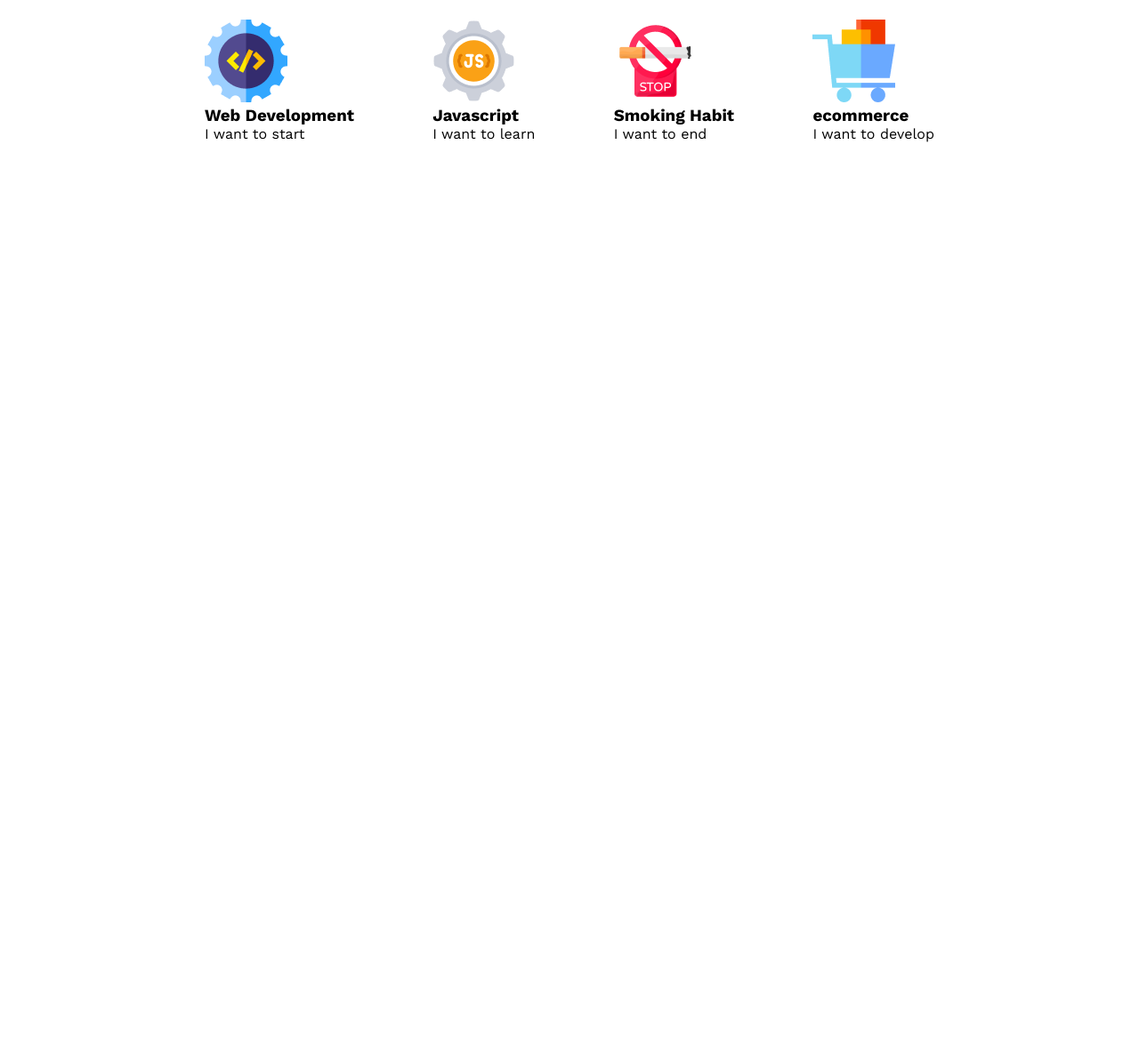
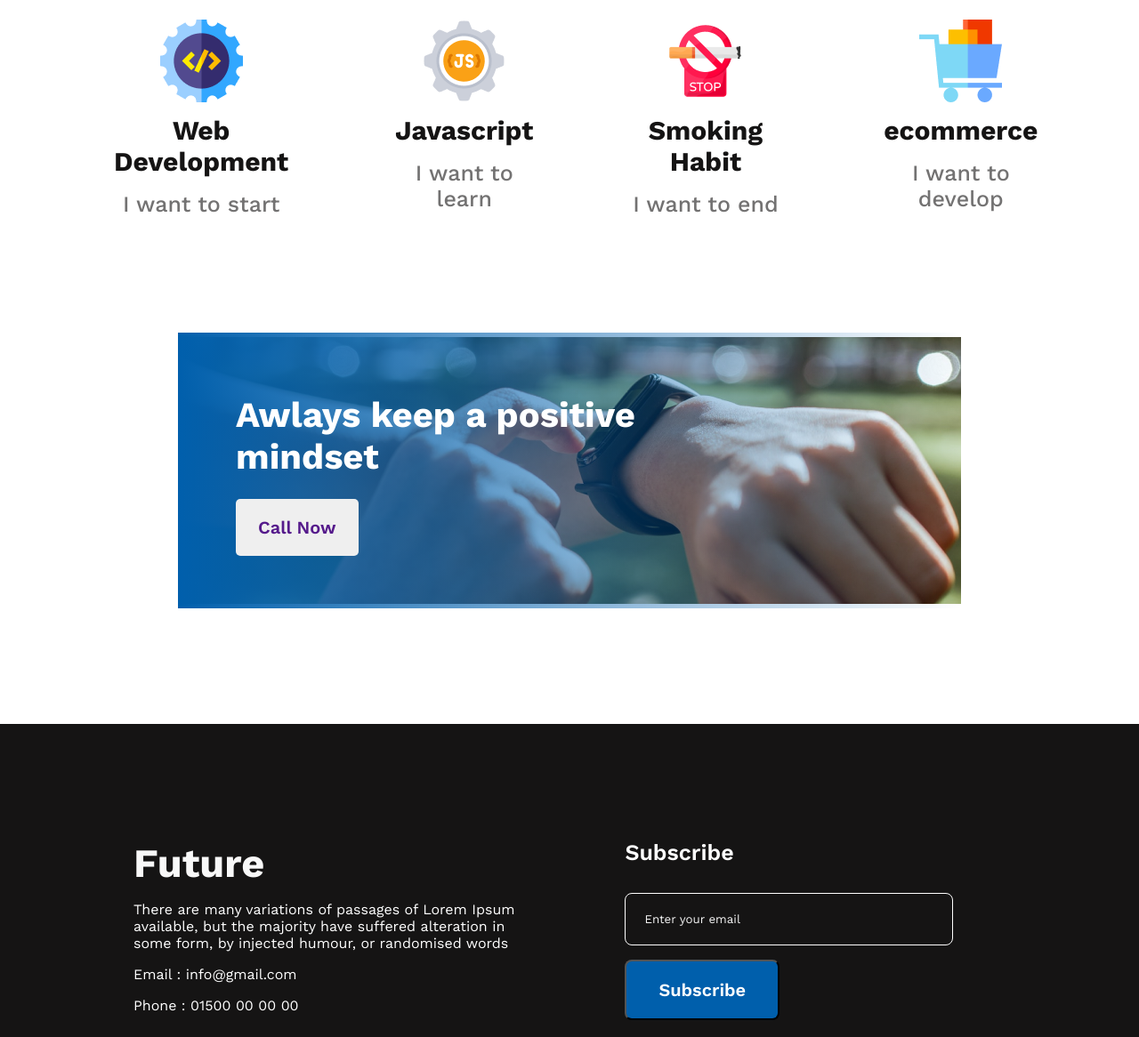
Before and after one commit to Nahid-Pramanik/new-year, a plain HTML site: page index.html in a window 1280 px wide. Shown: the part 1719-2885 px from the top of the page at 89% size. Before the commit the page ends 2009 px from the top, so only its background shows below. Drawn offline with nearby package versions, Linux system fonts and the light colour scheme.

Commit message:
third commit

```diff
--- a/index.html
+++ b/index.html
@@ -63,10 +63,34 @@
         </div>
       </div>
     </section>
+    <!-- positive part start -->
+    <section class="positive">
+      <div class="positive-content">
+        <h3 class="positive-title">Awlays keep a positive mindset</h3>
+        <button class="btn-primary btn-secondury"><a href="">Call Now</a></button>
+      </div>
+    </section>
   </main>
   <!-- footer part start  -->
-  <footer>
-
+  <footer class="footer">
+    <div class="footer-content">
+      <div class="footer-left">
+        <h3 class="footer-title">Future</h3>
+        <p class="footer-description">There are many variations of passages of Lorem Ipsum available, but the majority have suffered alteration in some form, by injected humour, or randomised words</p>
+        <h6 class="footer-text">Email : info@gmail.com</h6>
+        <h6 class="footer-text">Phone : 01500 00 00 00</h6>
+        <a href=""><img class="footer-img" src="images/icons/fb.png " alt=""></a>
+        <a href=""><img class="footer-img"  src="images/icons/twitter.png" alt=""></a>
+        <a href=""><img class="footer-img"  src="images/icons/youtube.png" alt=""></a>
+      </div>
+      <div class="footer-right">
+        <h3 class="footer-right-title">Subscribe</h3>
+        <form action="">
+          <input class="email" type="email" name="" id="" placeholder="Enter your email">
+          <button class="footer-btn">Subscribe</button>
+        </form>
+      </div>
+    </div>
   </footer>
 </body>
 </html>
--- a/styles/style.css
+++ b/styles/style.css
@@ -84,5 +84,100 @@ margin-bottom: 50px;
 .plan-content{
   display: flex;
   justify-content: space-between;
-  margin: 0 230px;
+  margin: 0 100px;
+  gap: 85px;
 }
+.plan-card{
+  align-items: center;
+  text-align: center;
+}
+.plan-card-title{
+  font-weight: 700;
+font-size: 30px;
+color: #151414;
+margin-top: 10px;
+}
+.plan-card-description{
+  font-weight: 500;
+font-size: 25px;
+color: #737272;
+margin-top: 16px;
+}
+/* positive style :start */
+.positive-content{
+  background: linear-gradient(90deg, #005FAC 0%, rgba(0, 95, 172, 0) 100%), url(../images/watch.png);
+  background-repeat: no-repeat;
+  background-position: center;
+  margin: 0 200px;
+
+}
+.positive-title{
+  font-weight: 700;
+font-size: 40px;
+color: #FFFFFF;
+padding: 69px 64px 24px 65px;
+max-width: 460px;
+}
+.btn-secondury{
+  margin: 0 65px 59px 65px;
+}
+/* footer style :start */
+.footer{
+  background: #151414;
+}
+.footer-content{
+  display: flex;
+  padding: 130px 150px;
+  gap: 100px;
+}
+.footer-left{
+
+}
+.footer-title{
+  font-weight: 700;
+font-size: 45px;
+color: #F8F8F8;
+margin-bottom: 16px;
+}
+.footer-description{
+  color: #FFFFFF;
+  font-weight: 400;
+  font-size: 16px;
+  max-width: 580px;
+}
+.footer-text{
+  color: #FFFFFF;
+  font-size: 16px;
+  font-weight: 400;
+  margin-top: 16px;
+}
+.footer-img{
+  margin-top: 32px;
+  margin-right: 17px;
+}
+.footer-right-title{
+  font-weight: 600;
+font-size: 25px;
+color: #FFFFFF;
+margin-bottom: 31px;
+}
+.email{
+  width: 325px;
+  padding: 21px;
+  background: #151414;
+  border: 1px solid #FFFFFF;
+  border-radius: 8px;
+  margin-bottom: 16px;
+}
+.footer-right input::placeholder{
+  color: #F3F3F3;
+
+}
+.footer-btn{
+  background: #005FAC;
+border-radius: 8px;
+font-weight: 600;
+font-size: 20px;
+color: #FFFFFF;
+padding: 20px 36px;
+}
```
